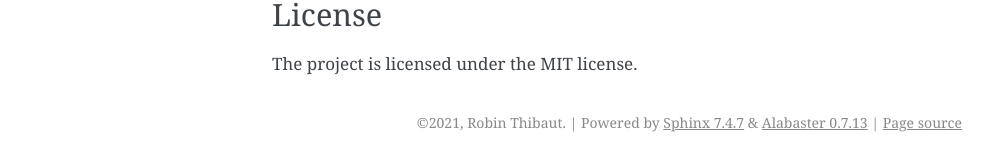
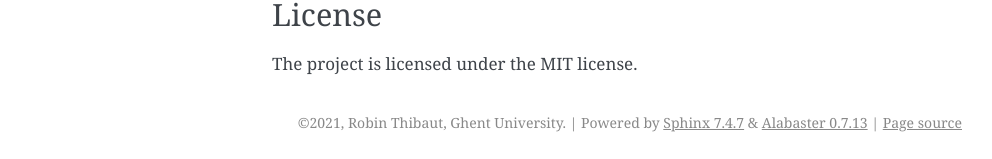
Before and after one commit to robinthibaut/skbel, a Sphinx documentation site: the page built from docs/index.rst, in a window 1280 px wide. Shown: the part 959-1118 px from the top of the page, without its empty margins (148-1140 px from the left). Built offline with Sphinx 7.4.7, drawn with Linux system fonts in a browser that asks for light colours; some of the changed lines change nothing that is shown.

Commit message:
Documentation

```diff
--- a/docs/conf.py
+++ b/docs/conf.py
@@ -13,12 +13,13 @@
 import os
 import sys
 sys.path.insert(0, os.path.abspath('.'))
+sys.path.insert(0, os.path.join(os.path.abspath('.'), "skbel"))
 
 
 # -- Project information -----------------------------------------------------
 
 project = 'skbel'
-copyright = '2021, Robin Thibaut'
+copyright = '2021, Robin Thibaut, Ghent University'
 author = 'Robin Thibaut'
 
 
--- a/docs/requirements.txt
+++ b/docs/requirements.txt
@@ -1,3 +1,4 @@
+skbel
 sphinx==3.4.3
 sphinx_rtd_theme==0.5.1
 readthedocs-sphinx-search==0.1.0rc3
```
